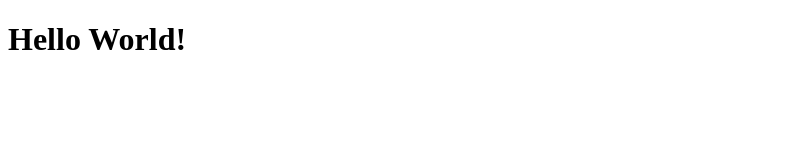
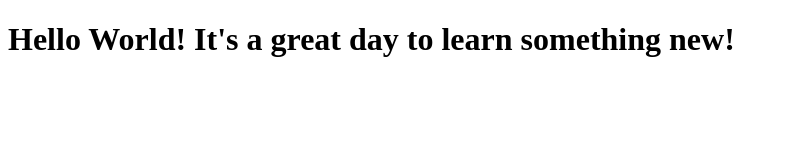
Before and after one commit to ChiW0/coursera-test, a plain HTML site: page site/index.html in a window 1280 px wide. Shown: the whole page, without its empty margins (0-787 px from the left). Drawn offline with Linux system fonts and the light colour scheme.

Commit message:
Update to my first page

```diff
--- a/site/index.html
+++ b/site/index.html
@@ -4,6 +4,6 @@
         <title>Hello World!</title>
     </head>
     <body>
-        <h1>Hello World!</h1>
+        <h1>Hello World! It's a great day to learn something new!</h1>
     </body>
 </html>
```
